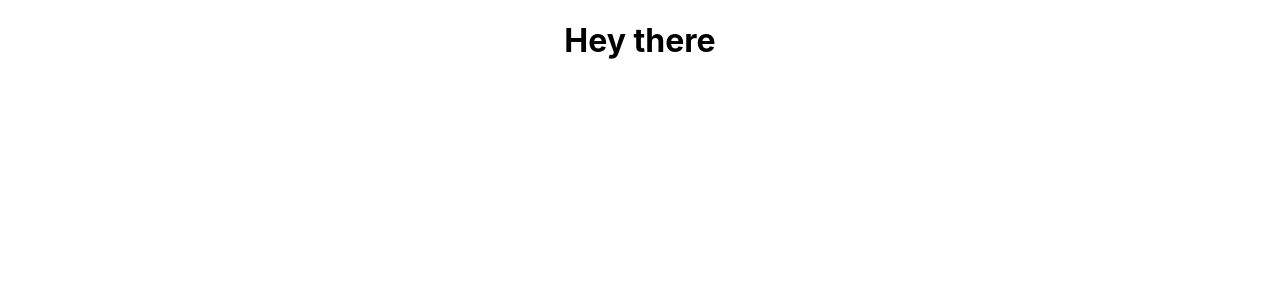
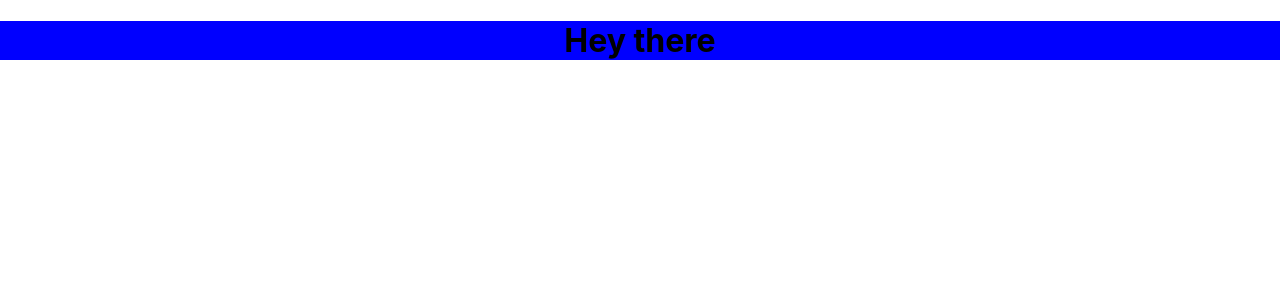
Before and after one commit to asimahmad/React-Practices, a React (Create React App) app: page / in a window 1280 px wide. Shown: the top 300 px of the page. Built offline with nearby package versions, Linux system fonts and the light colour scheme.

Commit message:
Added different css ways to verify which works first

```diff
--- a/src/App.css
+++ b/src/App.css
@@ -36,3 +36,8 @@
     transform: rotate(360deg);
   }
 }
+
+
+#my-div{
+  background: yellow;
+}
--- a/src/App.js
+++ b/src/App.js
@@ -7,6 +7,7 @@ import {toast}  from 'react-toastify'
 import 'react-toastify/dist/ReactToastify.css'
 import Para from './Para'
 import Practice5 from './Components/Practice5'
+import Practice6 from './Components/Practice6'
 
 toast.configure();
 function App() {
@@ -18,8 +19,11 @@ function App() {
       <Practice4>
         <h2>I am inside of parent</h2>
         <div>Div inside of parent</div>
-      </Practice4> */}
-      <Practice5 />
+      </Practice4>
+      <Practice5 /> */}
+      <Practice6/>
+
+
 
     </div>
   );
--- /dev/null
+++ b/src/Components/Practice6.js
@@ -0,0 +1,17 @@
+import React from 'react';
+
+function Practice6(props) {
+    const styleObj = {
+        background: 'red'
+    }
+    return (
+        <div>
+            <div id="my-div" style={styleObj,{background:'blue'}}>
+                <h1>Hey there</h1>
+            </div>
+        </div>
+);
+}
+
+
+export default Practice6;
```
